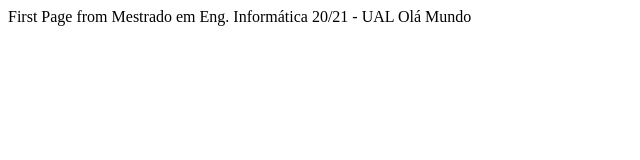
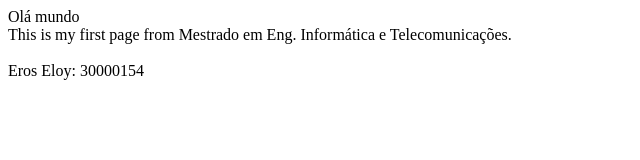
Before and after one commit to ErosEloy/eroseloy.github.io, a plain HTML site: page index.html in a window 1280 px wide. Shown: the whole page, without its empty margins (0-640 px from the left). Drawn offline with Linux system fonts and the light colour scheme.

Commit message:
Update index.html

```diff
--- a/index.html
+++ b/index.html
@@ -1,10 +1,19 @@
-<html>
+<!DOCTYPE html>
+
+<html lang="pt">
+
   <head>
-    First Page from Mestrado em Eng. Informática 20/21 - UAL
+    <meta charset="UTF-8">
+    <title>Mestrado em Eng. Informática 20/21 - UAL</title>
   </head>
 
   <body>
-    Olá Mundo
+    Olá mundo
+    <br>This is my first page from Mestrado em Eng. Informática e Telecomunicações.
+
+    <br>
+    <br>
+    Eros Eloy: 30000154
   </body>
 
  </html>
```
